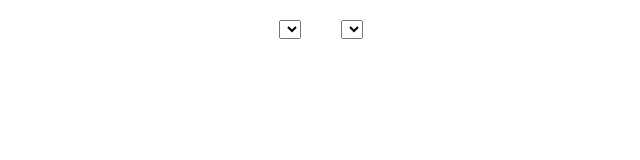
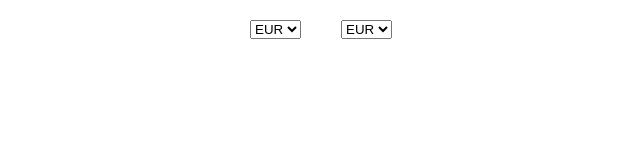
Before and after one commit to chikamichi/fxpocket, a React (Create React App) app: page / in a window 1280 px wide. Shown: the top 160 px of the page, without its empty margins (319-959 px from the left). Built offline with nearby package versions, Linux system fonts and the light colour scheme.

Commit message:
[TDD] Currency: pre-select specified currency

```diff
--- a/src/Currency.js
+++ b/src/Currency.js
@@ -2,10 +2,18 @@ import React from 'react'
 import PropTypes from 'prop-types'
 
 class Currency extends React.Component {
+  constructor(props) {
+    super(props)
+    this.state = { ...props }
+  }
+
   render() {
     return (
       <div className='fxp-currency'>
-        <select className='fxp-currency__list'></select>
+        <select value={this.state.currency} className='fxp-currency__list'>
+          <option value='EUR'>EUR</option>
+          <option value='USD'>USD</option>
+        </select>
         <div className='fxp-currency__result'></div>
       </div>
     )
```
